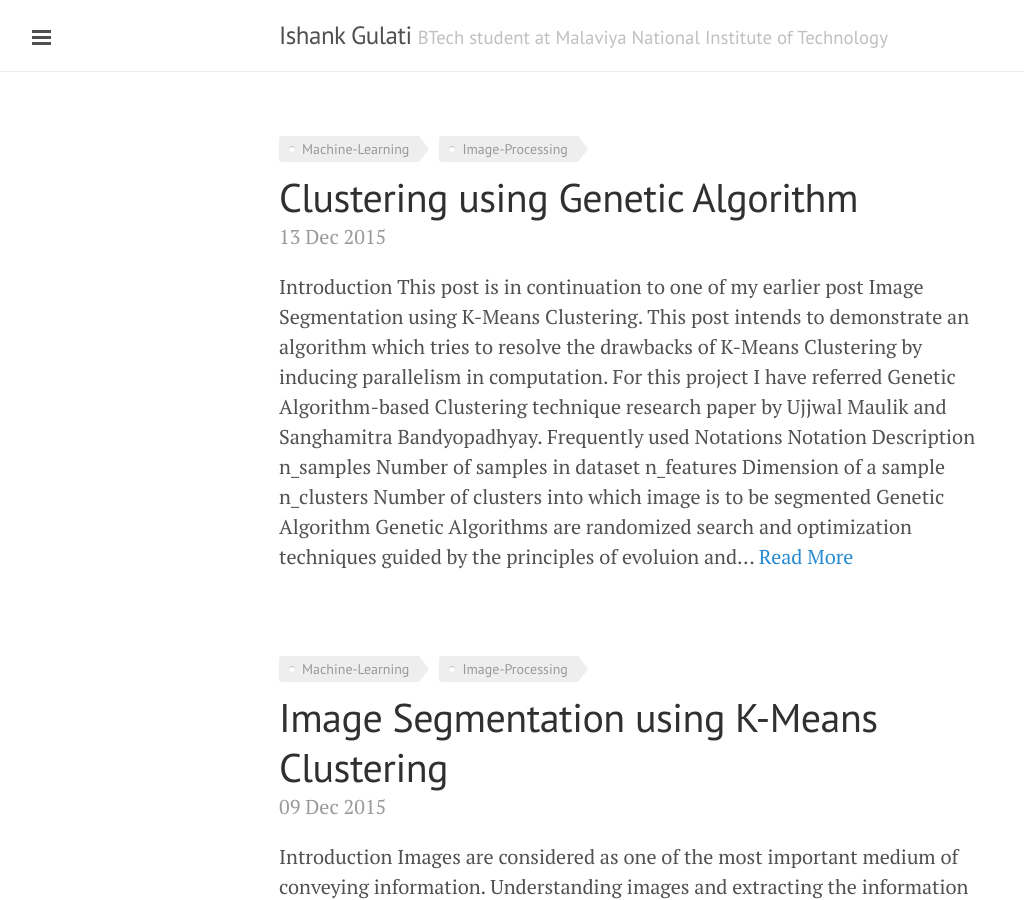
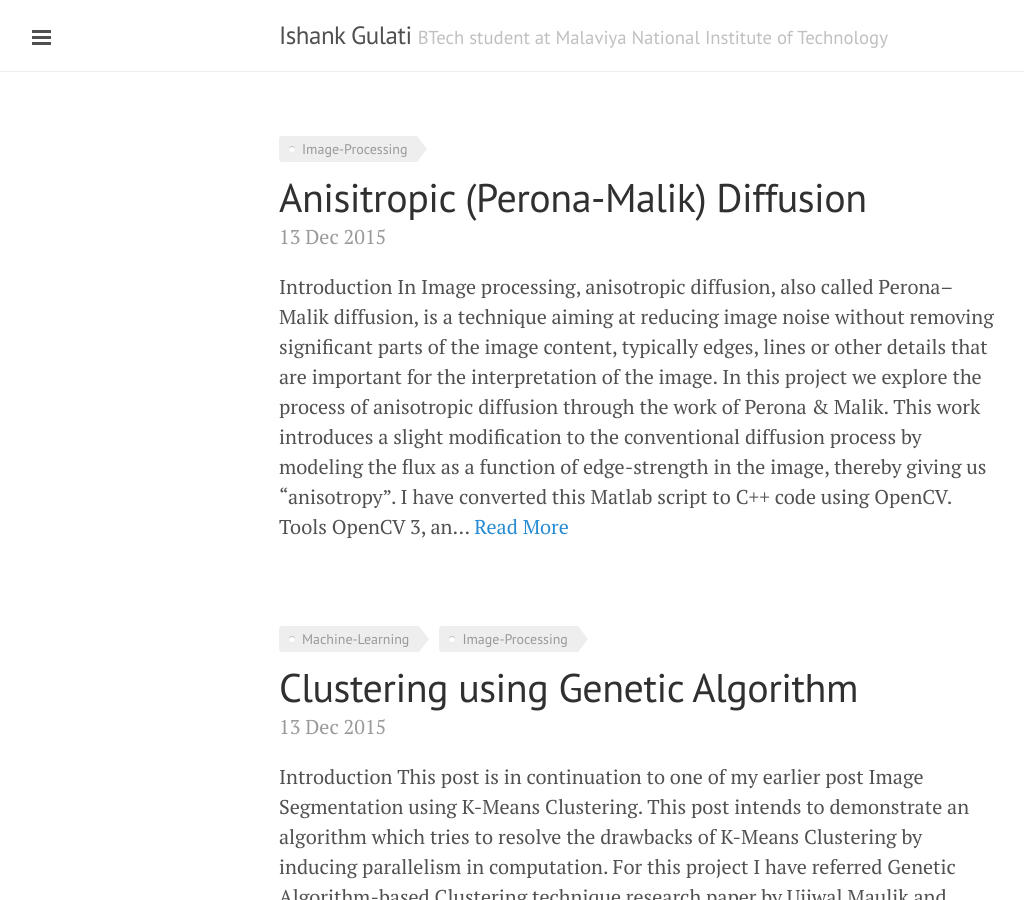
Before and after one commit to IshankGulati/ishankgulati.github.io, a Jekyll site: the page built from index.html, in a window 1280 px wide and 900 px high. Shown: the whole window, without its empty margins (1-1025 px from the left). Built offline with Jekyll 4.4.1, drawn with Linux system fonts in a browser that asks for light colours; nearby versions of some CDN libraries; Markdown is read by kramdown in place of the engine named in the settings; the list of posts is cut into pages by our own code; some of the changed text lies outside the part shown.

Commit message:
anisotropic diffusion

```diff
--- /dev/null
+++ b/_posts/2015-12-18-Anisotropic (Perona-Malik) Diffusion.md
@@ -0,0 +1,27 @@
+---
+layout: post
+title: "Anisitropic (Perona-Malik) Diffusion"
+comments: True
+date:  2015-12-13
+tags: Image-Processing
+---
+
+## Introduction
+
+In Image processing, anisotropic diffusion, also called Perona–Malik diffusion, is a technique aiming at reducing image noise without removing significant parts of the image content, typically edges, lines or other details that are important for the interpretation of the image. In this project we explore the process of anisotropic diffusion through the work of Perona & Malik. This work introduces a slight modification to the conventional diffusion process by modeling the flux as a function of edge-strength in the image, thereby giving us "anisotropy". I have converted [this](http://www.mathworks.com/matlabcentral/fileexchange/14995-anisotropic-diffusion--perona---malik-/content/anisodiff_Perona-Malik/anisodiff2D.m) Matlab script to C++ code using OpenCV.
+
+## Tools
+
+[OpenCV 3](http://sourceforge.net/projects/opencvlibrary/files/opencv-win/), an Open-source Computer Vision library is used with Python 2.7. For instructions regarding the installation of OpenCV refer [documentation](http://docs.opencv.org/3.0-beta/doc/tutorials/introduction/windows_install/windows_install.html).
+
+## Implementation
+
+<script src="https://gist.github.com/IshankGulati/53a515022c959b14aeee.js"></script>
+
+## Results
+
+I have compared my result with the results of [Insight Toolkit](http://itk.org/ITKExamples/src/Filtering/AnisotropicSmoothing/ComputePeronaMalikAnisotropicDiffusion/Documentation.html).
+
+<center><img src="/assets/perona-malik.PNG" alt="Lena Genetic" style="width:660px;height:670px;"/></center>
+
+Thanks!
```
Also changed, not shown: _posts/2015-12-13-Clustering using Genetic Algorithm.md (+2 -2 lines), assets/perona-malik.PNG (added).
